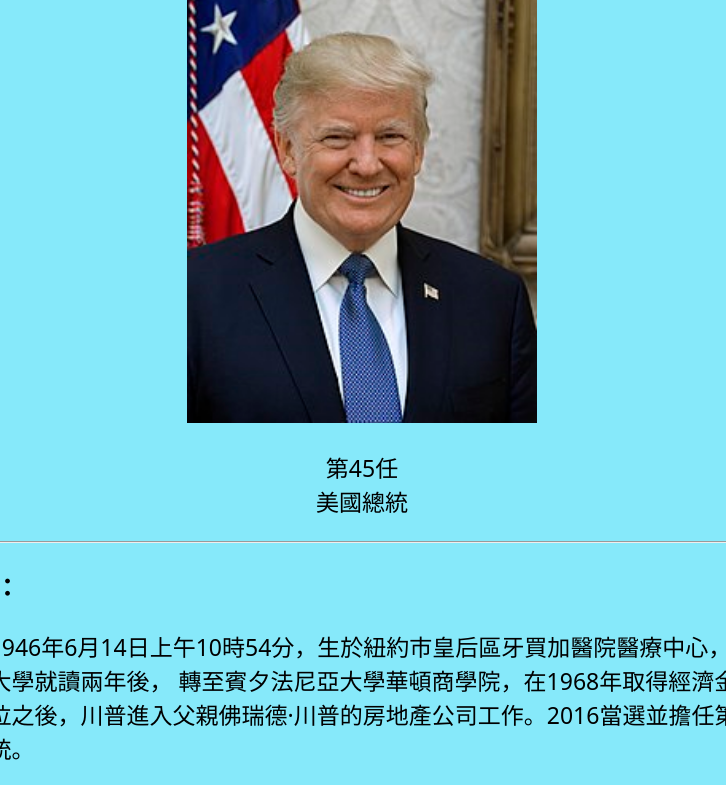
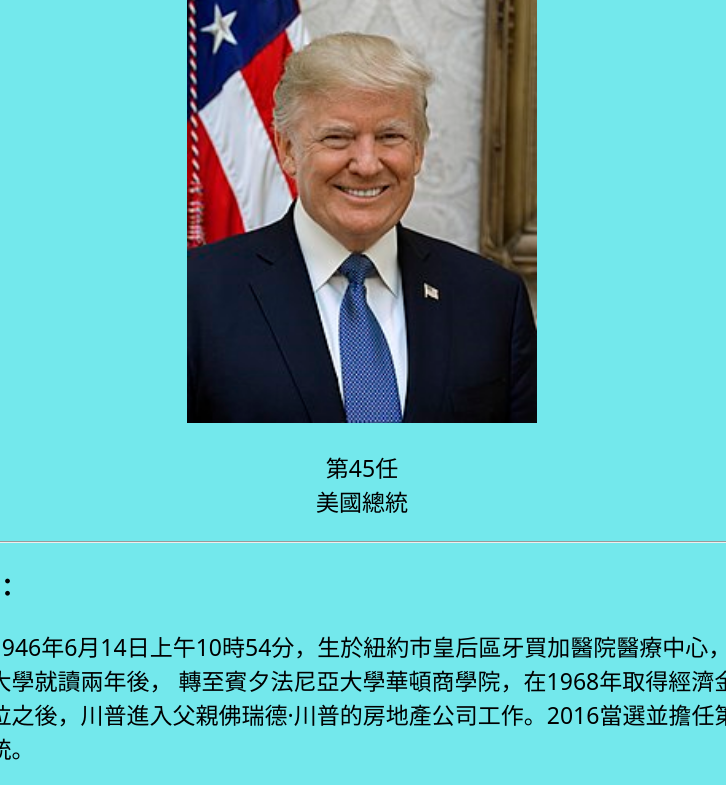
Before and after one commit to Oulala0421/CS_HOMEWORK_htmlpage, a plain HTML site: page index.html in a window 1280 px wide. Shown: the part 262-1047 px from the top of the page, without its empty margins (278-1004 px from the left). Drawn offline with Linux system fonts and the light colour scheme; a web font is replaced by a local one.

Commit message:
Update index.html

```diff
--- a/index.html
+++ b/index.html
@@ -63,7 +63,7 @@
                 font-size: 30px;
             }
             body{
-                background-color: rgb(134, 233, 250);
+                background-color: rgba(0, 214, 221, 0.548);
             }
         </style>
     </head>
```
